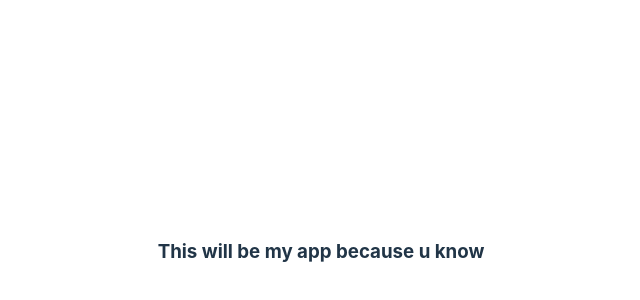
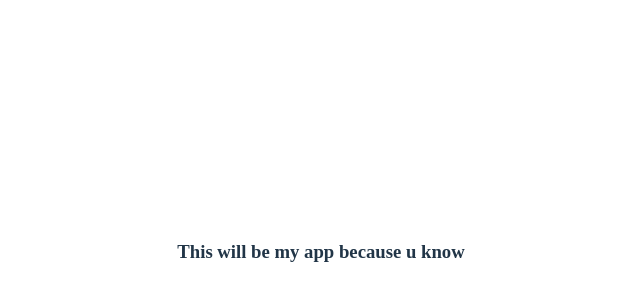
Before and after one commit to searchmate-app/searchmate-js, a React (Vite) app in the folder packages/react/: page / in a window 1280 px wide. Shown: the part 148-448 px from the top of the page, without its empty margins (319-959 px from the left). Built offline with nearby package versions, Linux system fonts and the light colour scheme.

Commit message:
put the variables to be customizable

```diff
--- a/packages/react/src/components/index.css
+++ b/packages/react/src/components/index.css
@@ -1,40 +1,3 @@
-:root {
-  --sm-background: 0 0% 100%;
-  --sm-foreground: 0 0% 3.9%;
-
-  --sm-primary: 0 0% 9%;
-  --sm-primary-foreground: 0 0% 98%;
-
-  --sm-secondary: 0 0% 96.1%;
-  --sm-secondary-foreground: 0 0% 9%;
-
-  --sm-muted: 0 0% 96.1%;
-  --sm-muted-foreground: 0 0% 45.1%;
-
-  --sm-border: 0 0% 89.8%;
-  --sm-accent: 262.1 83.3% 57.8%;
-
-  --sm-radius: 0.5rem;
-
-  --dialog-shadow: 0 16px 70px rgb(0 0 0 / 20%);
-}
-
-:root.dark {
-  --sm-background: 0 0% 3.9%;
-  --sm-foreground: 0 0% 98%;
-
-  --sm-primary: 0 0% 98%;
-  --sm-primary-foreground: 0 0% 9%;
-
-  --sm-secondary: 0 0% 14.9%;
-  --sm-secondary-foreground: 0 0% 98%;
-
-  --sm-muted: 0 0% 14.9%;
-  --sm-muted-foreground: 0 0% 63.9%;
-
-  --sm-border: 0 0% 14.9%;
-  --sm-accent: 262.1 83.3% 57.8%;
-}
 
 .sm-dialog-overlay {
   position: fixed;
--- a/packages/react/src/index.css
+++ b/packages/react/src/index.css
@@ -1,19 +1,3 @@
-:root {
-  font-family: Inter, system-ui, Avenir, Helvetica, Arial, sans-serif;
-  line-height: 1.5;
-  font-weight: 400;
-
-  color-scheme: light dark;
-  color: rgba(255, 255, 255, 0.87);
-  background-color: #242424;
-
-  font-synthesis: none;
-  text-rendering: optimizeLegibility;
-  -webkit-font-smoothing: antialiased;
-  -moz-osx-font-smoothing: grayscale;
-  -webkit-text-size-adjust: 100%;
-}
-
 a {
   font-weight: 500;
   color: #646cff;
@@ -67,3 +51,41 @@
     background-color: #f9f9f9;
   }
 }
+
+:root {
+  --sm-background: 0 0% 100%;
+  --sm-foreground: 0 0% 3.9%;
+
+  --sm-primary: 0 0% 9%;
+  --sm-primary-foreground: 0 0% 98%;
+
+  --sm-secondary: 0 0% 96.1%;
+  --sm-secondary-foreground: 0 0% 9%;
+
+  --sm-muted: 0 0% 96.1%;
+  --sm-muted-foreground: 0 0% 45.1%;
+
+  --sm-border: 0 0% 89.8%;
+  --sm-accent: 262.1 83.3% 57.8%;
+
+  --sm-radius: 0.5rem;
+
+  --dialog-shadow: 0 16px 70px rgb(0 0 0 / 20%);
+}
+
+:root.dark {
+  --sm-background: 0 0% 3.9%;
+  --sm-foreground: 0 0% 98%;
+
+  --sm-primary: 0 0% 98%;
+  --sm-primary-foreground: 0 0% 9%;
+
+  --sm-secondary: 0 0% 14.9%;
+  --sm-secondary-foreground: 0 0% 98%;
+
+  --sm-muted: 0 0% 14.9%;
+  --sm-muted-foreground: 0 0% 63.9%;
+
+  --sm-border: 0 0% 14.9%;
+  --sm-accent: 262.1 83.3% 57.8%;
+}
```
Also changed, not shown: 1 other file (tests, documents, lock files or other folders).
